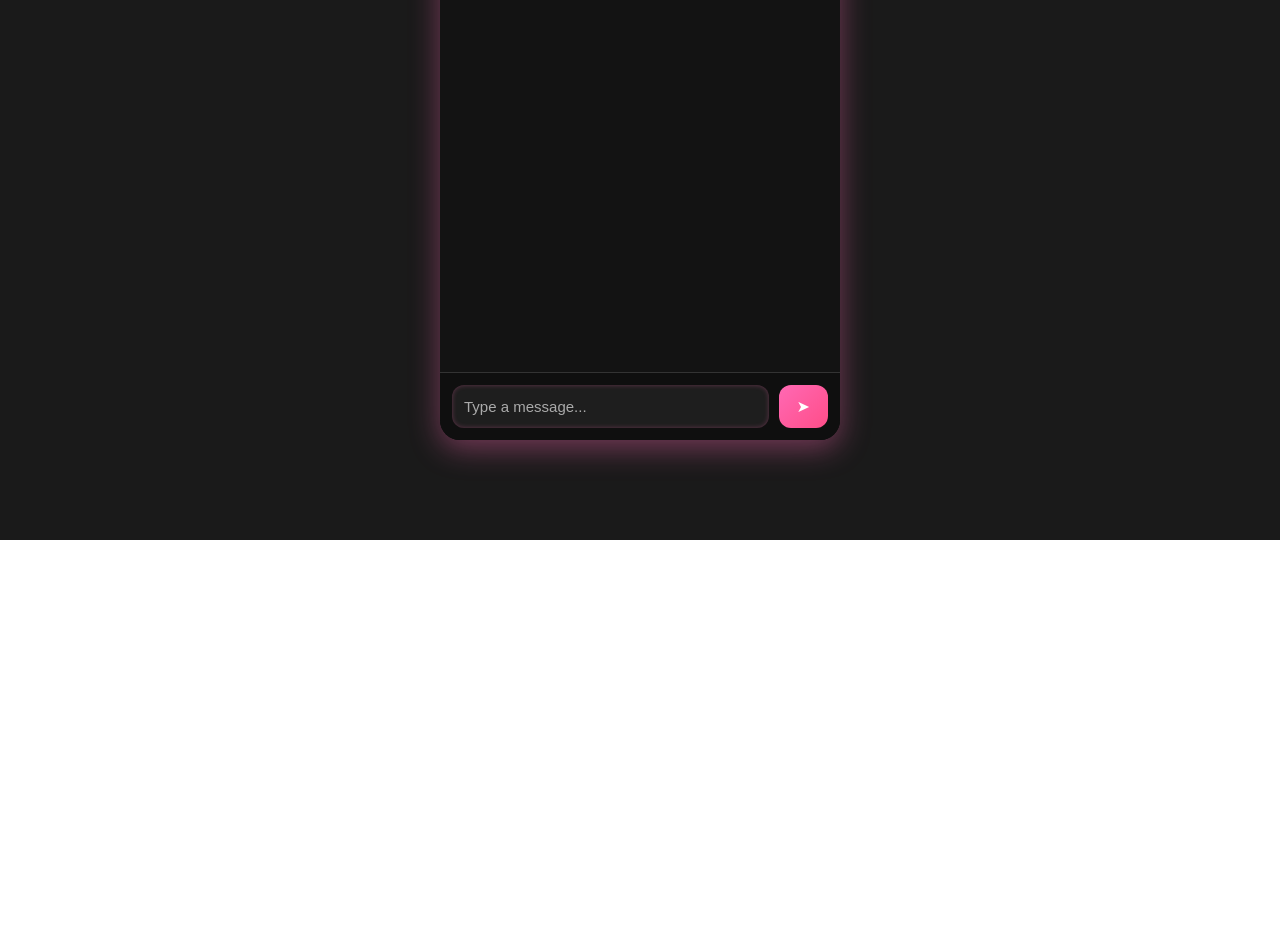
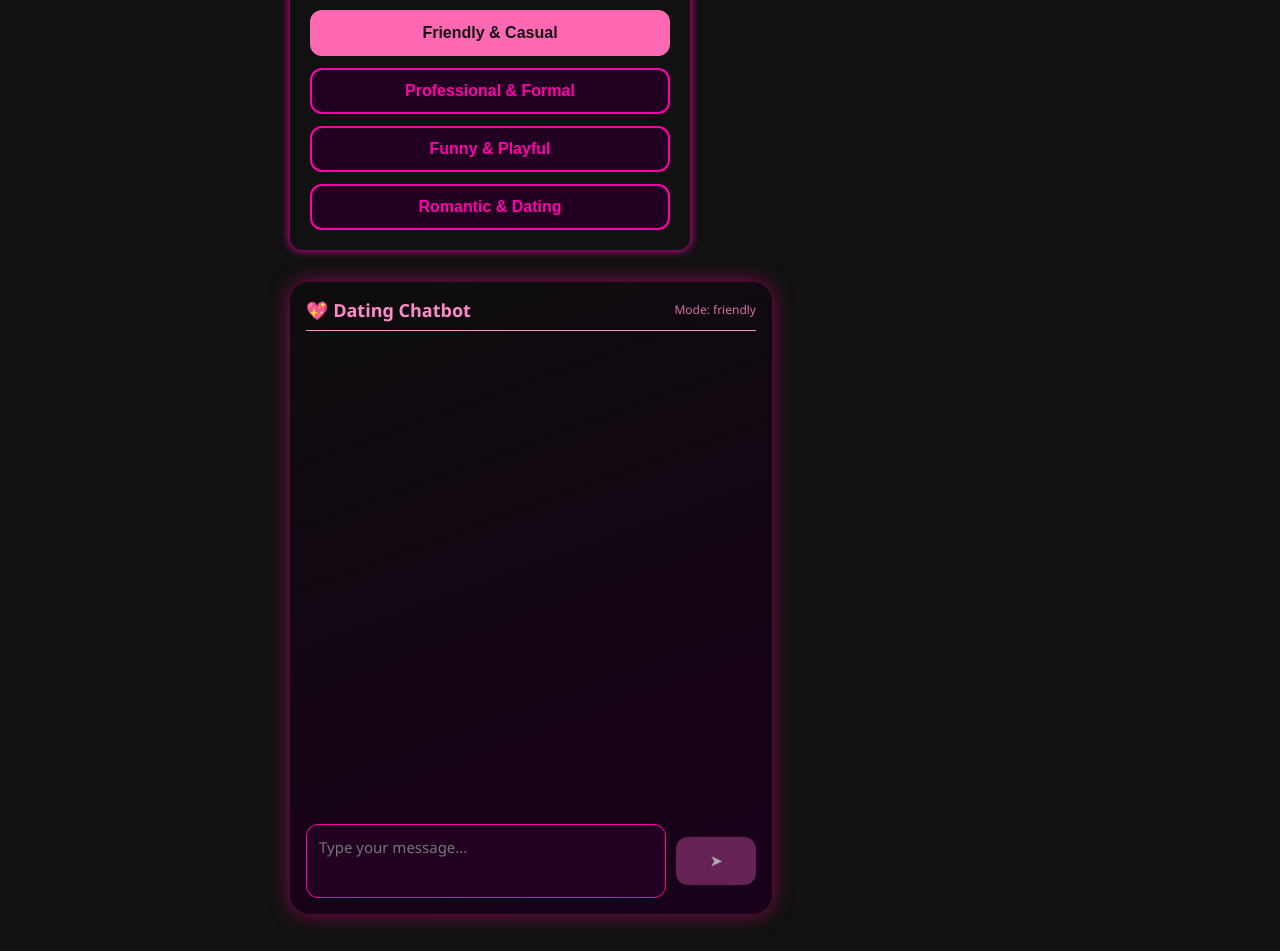
Before and after one commit to delfinodjaja/dating-chatbot, a React (Create React App) app: page / in a window 1280 px wide. Shown: the part 260-1211 px from the top of the page. Before the commit the page ends 800 px from the top, so only its background shows below. Built offline with nearby package versions, Linux system fonts and the light colour scheme.

Commit message:
Connect API

```diff
--- a/src/App.tsx
+++ b/src/App.tsx
@@ -1,105 +1,50 @@
 import React, { useState } from "react";
-import "./App.css";
+import ChatBox from "./components/ChatBox";
+import Preference from "./components/Preference";
 
-interface Message {
-  id: number;
-  text: string;
-  sender: "user" | "bot";
-}
-
-function App() {
-  const [messages, setMessages] = useState<Message[]>([
-    { id: 1, text: "Hi there 👋 I'm HeartSync! How are you feeling today?", sender: "bot" },
-  ]);
-  const [input, setInput] = useState("");
-  const [behavior, setBehavior] = useState<"Friendly" | "Professional" | "Funny">("Friendly");
-  const [showPreferences, setShowPreferences] = useState(false);
-
-  const sendMessage = () => {
-    if (!input.trim()) return;
-
-    const newMessage: Message = {
-      id: Date.now(),
-      text: input,
-      sender: "user",
-    };
-
-    setMessages([...messages, newMessage]);
-    setInput("");
-
-    setTimeout(() => {
-      let botReply = "";
-      switch (behavior) {
-        case "Friendly":
-          botReply = "That sounds wonderful 💖 Tell me more!";
-          break;
-        case "Professional":
-          botReply = "Thank you for sharing. Let's analyze that further.";
-          break;
-        case "Funny":
-          botReply = "Haha, I love that 😂 Keep it coming!";
-          break;
-        default:
-          botReply = "I'm here for you!";
-      }
-
-      setMessages((prev) => [
-        ...prev,
-        { id: Date.now(), text: botReply, sender: "bot" },
-      ]);
-    }, 700);
-  };
+const App: React.FC = () => {
+  const [behavior, setBehavior] = useState<string>("friendly");
 
   return (
-    <div className="app">
-      <div className="chat-container">
-        <header className="chat-header">
-          💌 HeartSync
-          <button className="prefs-btn" onClick={() => setShowPreferences(true)}>⚙</button>
-        </header>
+    <div className="app-container">
+      <header>
+        <h1>Dating Chatbot</h1>
+      </header>
 
-        <div className="chat-box">
-          {messages.map((msg) => (
-            <div key={msg.id} className={`message ${msg.sender}`}>
-              {msg.text}
-            </div>
-          ))}
-        </div>
+      <main>
+        <Preference onChange={setBehavior} />
+        <ChatBox behavior={behavior} />
+      </main>
 
-        <div className="input-area">
-          <input
-            type="text"
-            placeholder="Type a message..."
-            value={input}
-            onChange={(e) => setInput(e.target.value)}
-            onKeyDown={(e) => e.key === "Enter" && sendMessage()}
-          />
-          <button onClick={sendMessage}>➤</button>
-        </div>
-      </div>
-
-      {/* Preferences Modal */}
-      {showPreferences && (
-        <div className="modal-overlay">
-          <div className="modal">
-            <h2>Choose Chatbot Behavior</h2>
-            <div className="options">
-              <button onClick={() => { setBehavior("Friendly"); setShowPreferences(false); }}>
-                💖 Friendly
-              </button>
-              <button onClick={() => { setBehavior("Professional"); setShowPreferences(false); }}>
-                📚 Professional
-              </button>
-              <button onClick={() => { setBehavior("Funny"); setShowPreferences(false); }}>
-                😂 Funny
-              </button>
-            </div>
-            <button className="close-btn" onClick={() => setShowPreferences(false)}>Close</button>
-          </div>
-        </div>
-      )}
+      <style>{`
+        .app-container {
+          background-color: #111;
+          color: #f0a;
+          min-height: 100vh;
+          display: flex;
+          flex-direction: column;
+          align-items: center;
+          padding: 40px 20px;
+          font-family: "Segoe UI", Tahoma, Geneva, Verdana, sans-serif;
+        }
+        header {
+          margin-bottom: 32px;
+        }
+        h1 {
+          font-size: 2.5rem;
+          font-weight: 700;
+          text-shadow: 0 0 8px #ff69b4;
+        }
+        main {
+          display: flex;
+          flex-direction: column;
+          gap: 32px;
+          width: 100%;
+          max-width: 700px;
+        }
+      `}</style>
     </div>
   );
-}
+};
 
 export default App;
--- /dev/null
+++ b/src/components/ChatBox.tsx
@@ -0,0 +1,232 @@
+import React, { useState, useEffect, useRef } from "react";
+
+type Message = {
+  id: number;
+  sender: "user" | "bot";
+  text: string;
+};
+
+interface ChatBoxProps {
+  behavior: string;
+}
+
+const ChatBox: React.FC<ChatBoxProps> = ({ behavior }) => {
+  const [messages, setMessages] = useState<Message[]>([]);
+  const [input, setInput] = useState("");
+  const [loading, setLoading] = useState(false);
+  const messageEndRef = useRef<HTMLDivElement>(null);
+
+  useEffect(() => {
+    messageEndRef.current?.scrollIntoView({ behavior: "smooth" });
+  }, [messages]);
+
+  const sendMessage = async () => {
+    if (!input.trim()) return;
+    const userMessage: Message = {
+      id: Date.now(),
+      sender: "user",
+      text: input.trim(),
+    };
+    setMessages((prev) => [...prev, userMessage]);
+    setInput("");
+    setLoading(true);
+
+    try {
+      const res = await fetch("http://localhost:8000/api/chat/", {
+        method: "POST",
+        headers: { "Content-Type": "application/json" },
+        body: JSON.stringify({ message: userMessage.text, behavior }),
+      });
+      const data = await res.json();
+
+      const botMessage: Message = {
+        id: Date.now() + 1,
+        sender: "bot",
+        text: data.reply,
+      };
+      setMessages((prev) => [...prev, botMessage]);
+    } catch {
+      setMessages((prev) => [
+        ...prev,
+        {
+          id: Date.now() + 2,
+          sender: "bot",
+          text: "⚠️ Sorry, something went wrong.",
+        },
+      ]);
+    }
+    setLoading(false);
+  };
+
+  const handleKeyDown = (e: React.KeyboardEvent) => {
+    if (e.key === "Enter" && !loading && !e.shiftKey) {
+      e.preventDefault();
+      sendMessage();
+    }
+  };
+
+  return (
+    <div className="chatbox-container">
+      <header className="chat-header">
+        <h2>💖 Dating Chatbot</h2>
+        <span className="behavior">Mode: {behavior}</span>
+      </header>
+
+      <div className="messages">
+        {messages.map((msg) => (
+          <div
+            key={msg.id}
+            className={`message ${msg.sender}`}
+          >
+            <span>{msg.text}</span>
+          </div>
+        ))}
+        <div ref={messageEndRef} />
+      </div>
+
+      <div className="input-area">
+        <textarea
+          placeholder="Type your message..."
+          value={input}
+          onChange={(e) => setInput(e.target.value)}
+          onKeyDown={handleKeyDown}
+          disabled={loading}
+        />
+        <button onClick={sendMessage} disabled={loading || !input.trim()}>
+          {loading ? "..." : "➤"}
+        </button>
+      </div>
+
+      <style>{`
+        .chatbox-container {
+          display: flex;
+          flex-direction: column;
+          height: 600px;
+          width: 450px;
+          background: linear-gradient(160deg, #0d0d0d, #1a001a);
+          border-radius: 20px;
+          padding: 16px;
+          color: #ff8ac7;
+          font-family: "Segoe UI", sans-serif;
+          box-shadow: 0 0 20px rgba(255, 0, 150, 0.5);
+        }
+
+        .chat-header {
+          display: flex;
+          justify-content: space-between;
+          align-items: center;
+          margin-bottom: 12px;
+          padding-bottom: 8px;
+          border-bottom: 1px solid #ff8ac7;
+        }
+
+        .chat-header h2 {
+          font-size: 18px;
+          margin: 0;
+        }
+
+        .behavior {
+          font-size: 12px;
+          opacity: 0.8;
+        }
+
+        .messages {
+          flex: 1;
+          overflow-y: auto;
+          padding: 12px;
+          display: flex;
+          flex-direction: column;
+          gap: 10px;
+        }
+
+        .messages::-webkit-scrollbar {
+          width: 8px;
+        }
+
+        .messages::-webkit-scrollbar-thumb {
+          background-color: #ff8ac7;
+          border-radius: 4px;
+        }
+
+        .message {
+          max-width: 75%;
+          padding: 10px 14px;
+          border-radius: 18px;
+          font-size: 14px;
+          line-height: 1.4;
+          word-break: break-word;
+        }
+
+        .message.user {
+          align-self: flex-end;
+          background: #ff8ac7;
+          color: #1a001a;
+          border-bottom-right-radius: 4px;
+        }
+
+        .message.bot {
+          align-self: flex-start;
+          background: #330033;
+          color: #ff8ac7;
+          border-bottom-left-radius: 4px;
+        }
+
+        .input-area {
+            display: flex;
+            align-items: center;
+            gap: 10px;
+            margin-top: 8px;
+            }
+
+        .input-area textarea {
+            flex: 1;
+            resize: none;
+            min-height: 48px;
+            max-height: 120px;
+            border-radius: 12px;
+            border: 1px solid #f0a;
+            background: #220022;
+            color: #f0a;
+            padding: 12px;
+            font-size: 15px;
+            line-height: 1.4;
+            font-family: inherit;
+            }
+
+        .input-area textarea:focus {
+            outline: none;
+            border-color: #ff4fa3;
+            box-shadow: 0 0 6px #ff4fa3;
+            }
+
+        .input-area button {
+            flex-shrink: 0;
+            max-width: 80px;
+            height: 48px;
+            background: #f0a;
+            color: #111;
+            border: none;
+            border-radius: 12px;
+            font-weight: bold;
+            font-size: 14px;
+            cursor: pointer;
+            transition: background 0.3s ease;
+            }
+
+            .input-area button:disabled {
+            background: #662255;
+            color: #aaa;
+            cursor: not-allowed;
+            }
+
+            .input-area button:not(:disabled):hover {
+            background: #ff4fa3;
+            color: white;
+            }
+
+      `}</style>
+    </div>
+  );
+};
+
+export default ChatBox;
--- /dev/null
+++ b/src/components/Preference.tsx
@@ -0,0 +1,90 @@
+import React, { useState } from "react";
+
+type PreferenceProps = {
+  onChange: (behavior: string) => void;
+};
+
+const behaviors = [
+  { id: "friendly", label: "Friendly & Casual" },
+  { id: "professional", label: "Professional & Formal" },
+  { id: "funny", label: "Funny & Playful" },
+  { id: "romantic", label: "Romantic & Dating" },
+];
+
+const Preference: React.FC<PreferenceProps> = ({ onChange }) => {
+  const [selected, setSelected] = useState<string>(behaviors[0].id);
+
+  const handleSelect = (id: string) => {
+    setSelected(id);
+    onChange(id);
+  };
+
+  return (
+    <div className="preference-container">
+      <h2>Choose Chatbot Behavior</h2>
+      <ul>
+        {behaviors.map(({ id, label }) => (
+          <li key={id}>
+            <button
+              className={id === selected ? "selected" : ""}
+              onClick={() => handleSelect(id)}
+              aria-pressed={id === selected}
+            >
+              {label}
+            </button>
+          </li>
+        ))}
+      </ul>
+
+      <style>{`
+        .preference-container {
+          background: #111;
+          color: #f0a;
+          padding: 20px;
+          border-radius: 12px;
+          max-width: 360px;
+          font-family: "Segoe UI", Tahoma, Geneva, Verdana, sans-serif;
+          box-shadow: 0 0 10px #f0a;
+        }
+        h2 {
+          margin-bottom: 16px;
+          font-weight: 700;
+          font-size: 1.5rem;
+        }
+        ul {
+          list-style: none;
+          padding: 0;
+          margin: 0;
+        }
+        li + li {
+          margin-top: 12px;
+        }
+        button {
+          width: 100%;
+          background: #220022;
+          border: 2px solid #f0a;
+          color: #f0a;
+          padding: 12px 16px;
+          border-radius: 12px;
+          font-size: 1rem;
+          font-weight: 600;
+          cursor: pointer;
+          transition: background 0.3s ease, border-color 0.3s ease;
+        }
+        button:hover {
+          background: #ff69b4;
+          border-color: #ff69b4;
+          color: #111;
+        }
+        button.selected {
+          background: #ff69b4;
+          border-color: #ff69b4;
+          color: #111;
+          cursor: default;
+        }
+      `}</style>
+    </div>
+  );
+};
+
+export default Preference;
```
